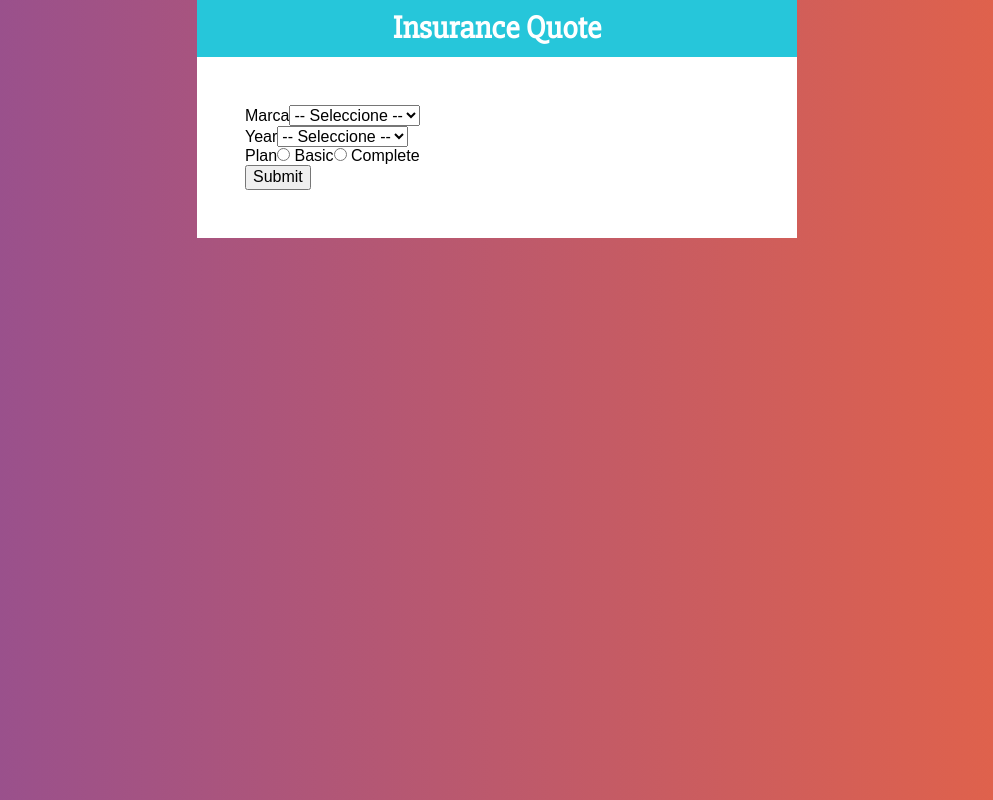
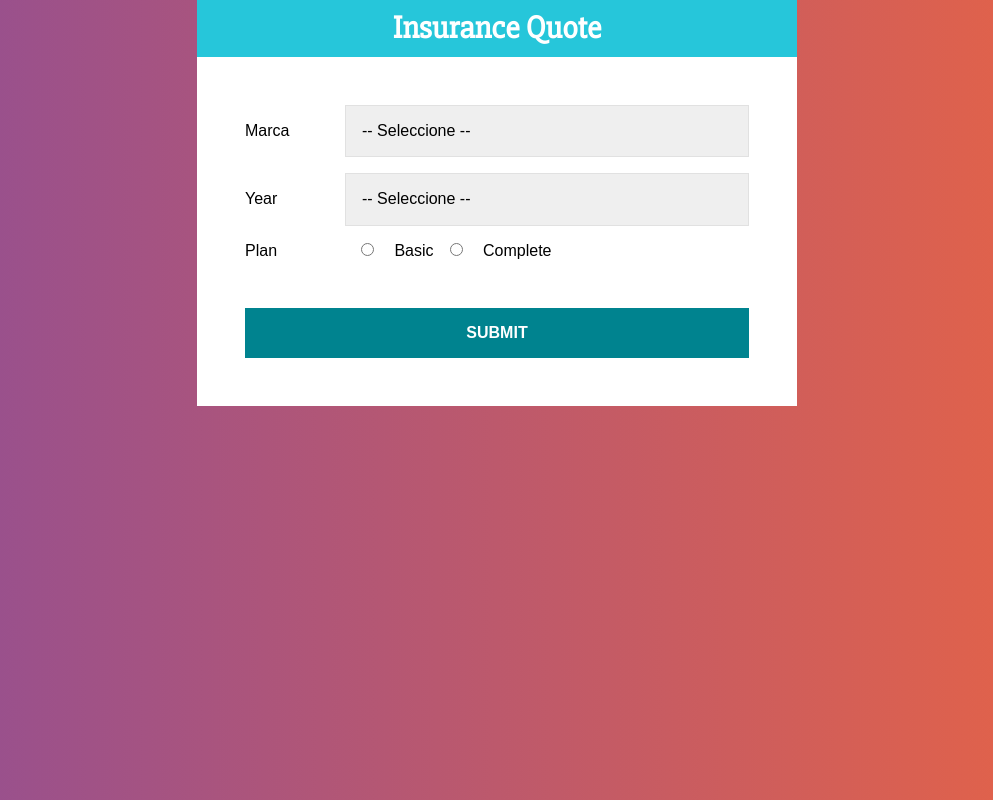
Before and after one commit to wmezadev/insurance-quote, a React (Create React App) app: page / in a window 1280 px wide. Shown: the whole page, without its empty margins (143-1136 px from the left). Built offline with nearby package versions, Linux system fonts and the light colour scheme.

Commit message:
Feat - Add styled components to Form component

```diff
--- a/src/components/Form.jsx
+++ b/src/components/Form.jsx
@@ -1,4 +1,45 @@
 import React from 'react';
+import styled from '@emotion/styled';
+
+const Field = styled.div`
+    display: flex;
+    margin-bottom: 1rem;
+    align-items: center;
+`;
+
+const Label = styled.label`
+    flex: 0 0 100px;
+`;
+
+const Select = styled.select`
+    display: block;
+    width: 100%;
+    padding: 1rem;
+    border: 1px solid #e1e1e1;
+    -webkit-appearance: none;
+`;
+
+const InputRadio = styled.input`
+    margin: 0 1rem;
+`;
+
+const Button = styled.button`
+    background-color: #00838F;
+    font-size: 16px;
+    width: 100%;
+    padding: 1rem;
+    color: #FFFFFF;
+    text-transform: uppercase;
+    font-weight: bold;
+    border: none;
+    transition: background-color .3s ease;
+    margin-top: 2rem;
+
+    &:hover {
+        background-color: #26C6DA;
+        cursor: pointer;
+    }
+`;
 
 const Form = () => {
     const brands = ['american', 'european', 'asian'];
@@ -11,38 +52,42 @@
 
     return (
         <form>
-            <div>
-                <label>Marca</label>
-                <select>
+            <Field>
+                <Label>Marca</Label>
+                <Select>
                     <option value="">-- Seleccione --</option>
                     { brands.map( brand => (
                         <option value={brand}>{brand}</option>
                     )) }
-                </select>
-            </div>
-            <div>
-                <label>Year</label>
-                <select>
+                </Select>
+            </Field>
+            <Field>
+                <Label>Year</Label>
+                <Select>
                     <option value="">-- Seleccione --</option>
                     { years.map( year => (
                         <option value={year}>{year}</option>
                     ))}
-                </select>
-            </div>
-            <div>
-                <label>Plan</label>
-                <input
+                </Select>
+            </Field>
+            <Field>
+                <Label>Plan</Label>
+                <label>
+                    <InputRadio
                         type="radio"
                         name="plan"
                         value="Basic"
                     /> Basic
-                <input
+                </label>
+                <label>
+                    <InputRadio
                         type="radio"
                         name="plan"
                         value="Complete"
                     /> Complete
-            </div>
-            <button type="button">Submit</button>
+                </label>
+            </Field>
+            <Button type="button">Submit</Button>
         </form>
      );
 }
```
Lines whose indentation alone changed are shown as unchanged.
